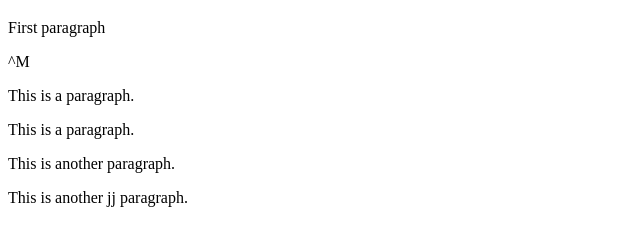
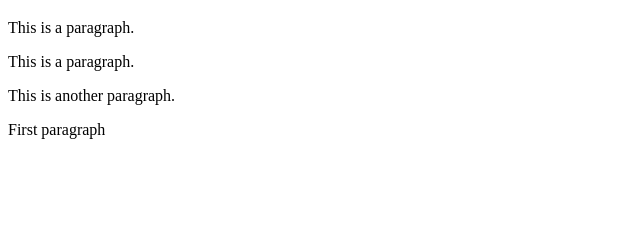
Before and after one commit to Georgyi1982Fox/git_tutorial_samples, a plain HTML site: page index.html in a window 1280 px wide. Shown: the part 87-332 px from the top of the page, without its empty margins (0-640 px from the left). Drawn offline with Linux system fonts and the light colour scheme.

Commit message:
modified

```diff
--- a/index.html
+++ b/index.html
@@ -5,18 +5,12 @@ bkbkbkjhkjh;l'l;'l'lk
 <title>Page Title</title>
 </head>
 <body>
-
 <h1>This is a Heading</h1>
-<p>First paragraph<p>^M
 <p>This is a paragraph.</p>
 <p>This is a paragraph.</p>
 
 <p>This is another  paragraph.</p>
+<p>First paragraph<p>
 
 </body>
 </html>
-
-<p>This is another jj  paragraph.</p>
-<p><p>
-</body>
-</html>
```
Also changed, not shown: 4 other files.
